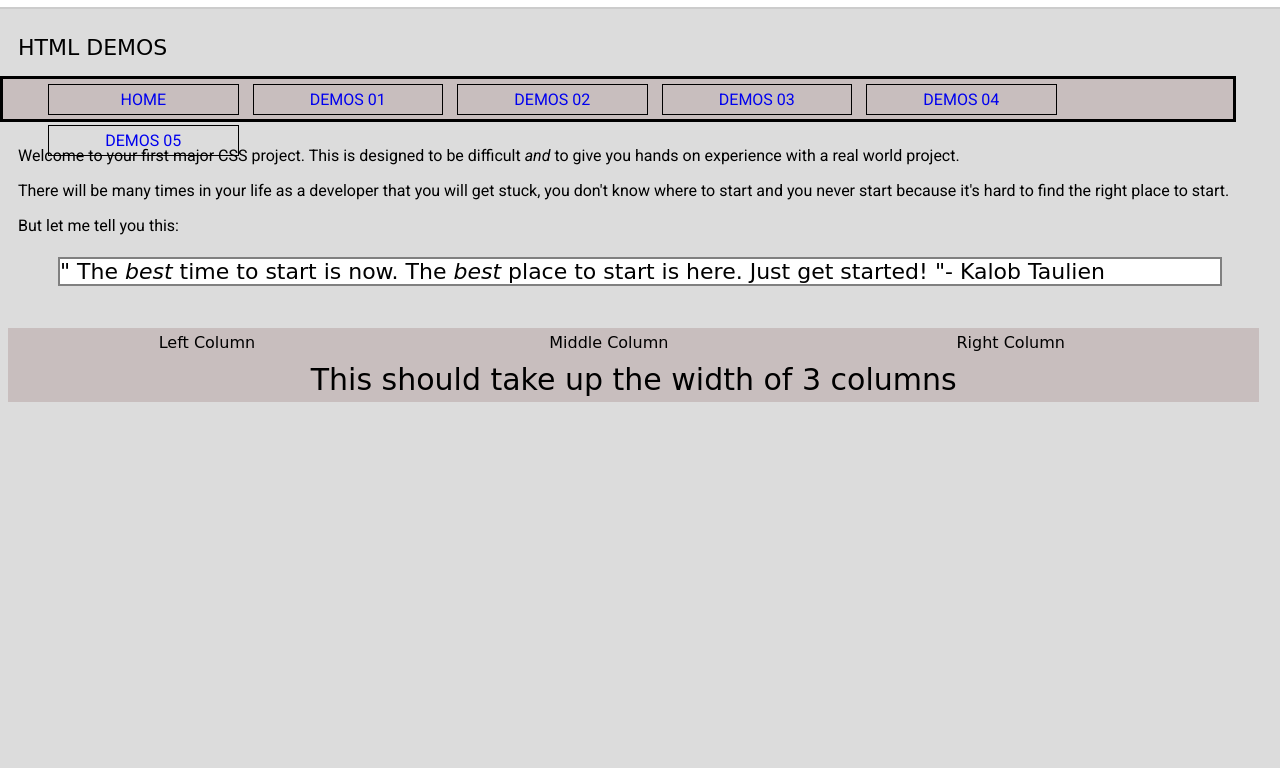
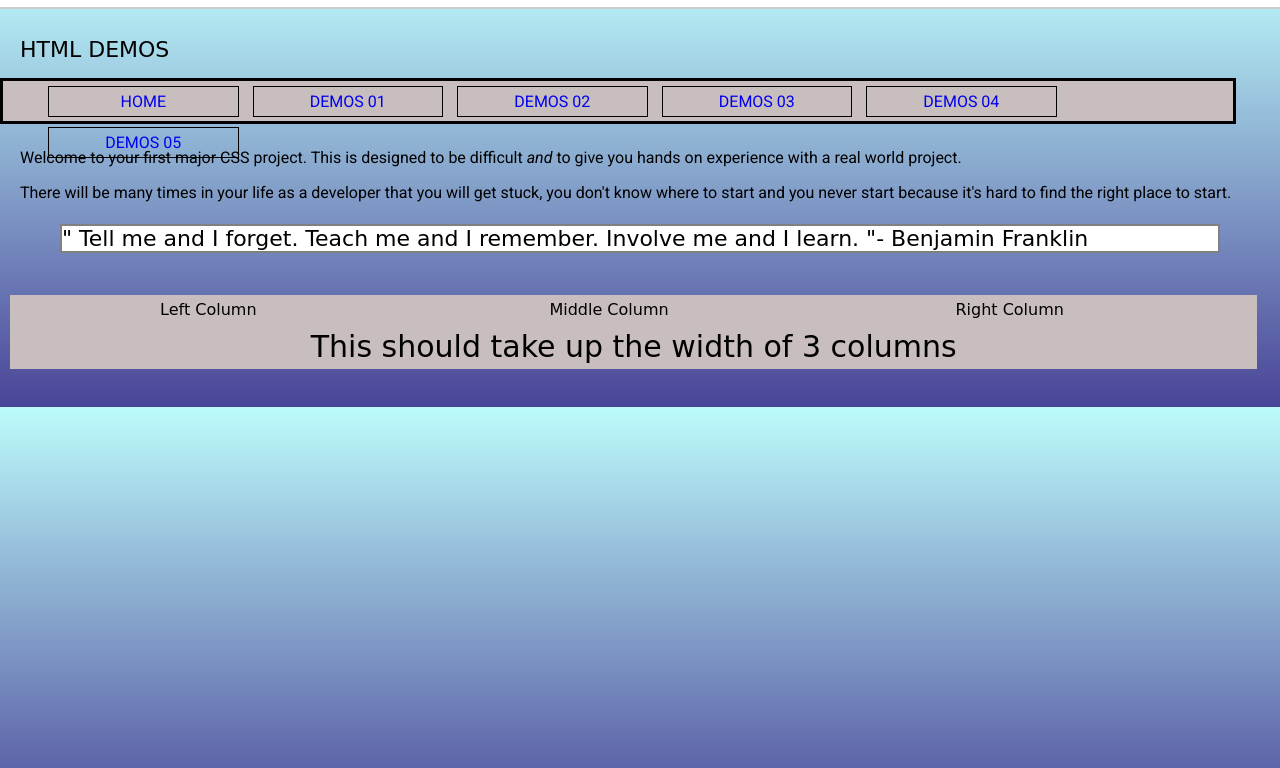
Before and after one commit to EarlWaud/html_demos, a plain HTML site: page index.html in a window 1280 px wide. Shown: the part 32-800 px from the top of the page. Drawn offline with Linux system fonts and the light colour scheme.

Commit message:
unifiy menus

```diff
--- a/css/html_demos_menu.css
+++ b/css/html_demos_menu.css
@@ -1,9 +1,30 @@
+/* html {
+    height: 100%;
+} */
 body {
-    margin: 10;
+    margin: 10px 10px 0 10px;
     padding: 0;
-    background-color: gainsboro;
+    /* background-color: cadetblue;
+    background-color: #f5f5f5; */
+    height: 100%;
+    background: linear-gradient(to bottom, rgb(189, 251, 251), rgba(12, 5, 117, 0.75));
+    overflow-x: hidden;
     font-family: 'Roboto', Arial, sans-serif;
     padding-top: 40px
+}
+
+#nav-container {
+    display: inline-block;
+    width: 90%;
+    text-transform: uppercase;
+}
+
+#nav-title {
+    margin: 0px 10px 0px 10px;
+    font-size: 22px;
+    font-family: 'Shrikhand', cursive;
+    /* display: block; */
+    /* text-align: center; */
 }
 
 nav {
@@ -38,14 +59,7 @@ nav a {
     background-color: #999;
 }
 
-#footer a {
-    color: #8c1515;
-    font-weight: bold;
-    text-decoration: none;
-    font-size: 12px;
-}
-
-.nav {
+.nav-menu {
     background-color: rgb(200, 190, 190);
     border: 3px solid black;
     position: fixed;
@@ -56,7 +70,7 @@ nav a {
     height: 40px;
 }
 
-.nav li {
+.nav-menu li {
     display: inline-block;
     width: 15%;
     border: 1px solid black;
@@ -65,68 +79,11 @@ nav a {
     text-align: center;
 }
 
-.nav li a {
+.nav-menu li a {
     text-decoration: none;
 }
 
-.nav li:hover {
+.nav-menu li:hover {
     /* font-size: 18px; */
     background-color: greenyellow;
 }
-
-#nav-container {
-    display: inline-block;
-    width: 90%;
-    text-transform: uppercase;
-}
-
-#nav-title {
-    margin: 0px 10px 0px 10px;
-    font-size: 22px;
-    font-family: 'Shrikhand', cursive;
-    /* display: block; */
-    /* text-align: center; */
-}
-
-footer {
-    background-color: rgb(200, 190, 190);
-}
-
-.row {
-    width: 99%;
-    font-family: 'Roboto', Arial, sans-serif;
-}
-
-.col1, .col2, .col3 {
-    display: inline-block;
-    /* border: 1px solid blue; */
-    width: 31%;
-    padding: 5px;
-    text-align: center;
-    font-family: 'Shrikhand', cursive;
-}
-
-.full-col {
-    display: block;
-    /* border: 1px solid blue; */
-    padding: 5px;
-    text-align: center;
-    font-family: 'Shrikhand', cursive;
-    font-size: 30px;
-}
-
-blockquote {
-    font-weight: 500;
-    font-family: 'Shrikhand', cursive;
-    background-color: #fff;
-    border: 2px solid grey;
-    font-size: 22px;
-    content: "- Kalob Taulien";
-}
-
-blockquote::after {
-   content: '"- Kalob Taulien';
-}
-blockquote::before {
-    content: '"';
- }
--- a/css/mini01.css
+++ b/css/mini01.css
@@ -1,9 +1,3 @@
-body {
-    margin: 0;
-    padding: 0;
-    background-color: cadetblue;
-}
-
 nav {
     border-bottom-width: 2px;
     border-bottom-color: #ccc;
--- a/css/mini02.css
+++ b/css/mini02.css
@@ -1,11 +1,3 @@
-body {
-    margin: 0;
-    padding: 0;
-    background-color: cadetblue;
-    font-family: 'Roboto', Arial, sans-serif;
-    padding-top: 48px
-}
-
 nav {
     border-bottom-width: 2px;
     border-bottom-color: #ccc;
--- a/css/mini03.css
+++ b/css/mini03.css
@@ -1,11 +1,3 @@
-body {
-    margin: 10;
-    padding: 0;
-    background-color: gainsboro;
-    font-family: 'Roboto', Arial, sans-serif;
-    padding-top: 40px
-}
-
 nav {
     border-bottom-width: 2px;
     border-bottom-color: #ccc;
@@ -121,11 +113,11 @@ blockquote {
     background-color: #fff;
     border: 2px solid grey;
     font-size: 22px;
-    content: "- Kalob Taulien";
+    content: "- Benjamin Franklin";
 }
 
 blockquote::after {
-   content: '"- Kalob Taulien';
+   content: '"- Benjamin Franklin';
 }
 blockquote::before {
     content: '"';
--- a/css/mypage.css
+++ b/css/mypage.css
@@ -1,7 +1,3 @@
-body {
-    style='background-color: gainsboro;'
-}
-
 a {
     color: blue;
     text-decoration: none
--- a/css/style-css3-textformatting.css
+++ b/css/style-css3-textformatting.css
@@ -1,15 +1,3 @@
-/* html {
-    height: 100%;
-} */
-body {
-    margin: 10px 10px 0 10px;
-    padding: 0;
-    background-color: #f5f5f5;
-    height: 100%;
-    background: linear-gradient(to bottom, rgb(189, 251, 251), rgba(12, 5, 117, 0.75));
-    overflow-x: hidden;
-}
-
 nav a {
     text-decoration: none;
     color: blue;
--- a/css/style-css3.css
+++ b/css/style-css3.css
@@ -1,15 +1,3 @@
-html {
-    height: 100%;
-}
-body {
-    margin: 10px 10px 0 10px;
-    padding: 0;
-    background-color: #f5f5f5;
-    height: 100%;
-    background: linear-gradient(to bottom, rgb(189, 251, 251), rgba(12, 5, 117, 0.75));
-    overflow-x: hidden;
-}
-
 nav a {
     text-decoration: none;
 }
--- a/index.html
+++ b/index.html
@@ -27,7 +27,7 @@
     <div id="nav-container">
         <div id="nav-title">HTML Demos</div>
 
-        <ul class="nav">
+        <ul class="nav-menu">
             <li>
                 <a href="index.html">Home</a>
             </li>
@@ -60,12 +60,9 @@
             and you never start because it's hard to find the right place to start.</p>
 
         <p>
-            But let me tell you this:
             <blockquote>
-                The <em>best</em> time to start is now.
-                The <em>best</em> place to start is here.
-                Just get started!
-        </blockquote>
+                Tell me and I forget. Teach me and I remember. Involve me and I learn.
+            </blockquote>
         </p>
     </div>
 
```
Also changed, not shown: html_demo01.html (+1 -1 lines), html_demo02.html (+1 -1 lines), html_demo03.html (+1 -1 lines), html_demo04.html (+1 -1 lines), html_demo05.html (+1 -1 lines).
